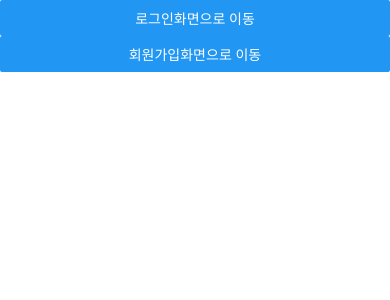
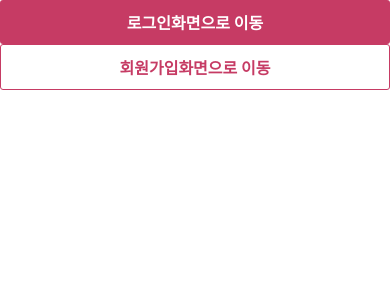
Before and after one commit to gehenna-yang/study_reactnative, a React Native app: screen / in a window 390 px wide. Shown: the top 300 px of the page. Built offline with nearby package versions, Linux system fonts and the light colour scheme.

Commit message:
custom btn add

```diff
--- /dev/null
+++ b/src/components/CustomButton.tsx
@@ -0,0 +1,89 @@
+import React from 'react';
+import {
+  Pressable,
+  StyleSheet,
+  Text,
+  PressableProps,
+  Dimensions,
+} from 'react-native';
+import {colors} from '../constants';
+
+interface CustomButtonProps extends PressableProps {
+  label: string;
+  variant?: 'filled' | 'outlined';
+  size?: 'large' | 'medium';
+  inValid?: boolean;
+}
+
+const deviceHeight = Dimensions.get('screen').height;
+
+function CustomButton({
+  label,
+  variant = 'filled',
+  size = 'large',
+  inValid = false,
+  ...props
+}: CustomButtonProps) {
+  return (
+    <Pressable
+      disabled={inValid}
+      style={({pressed}) => [
+        styles.container,
+        styles[size],
+        pressed ? styles[`${variant}Pressed`] : styles[variant],
+        inValid && styles.inValid,
+      ]}
+      {...props}>
+      <Text style={[styles.text, styles[`${variant}Text`]]}>{label}</Text>
+    </Pressable>
+  );
+}
+
+const styles = StyleSheet.create({
+  container: {
+    borderRadius: 3,
+    justifyContent: 'center',
+  },
+  inValid: {
+    opacity: 0.5,
+  },
+  filled: {
+    backgroundColor: colors.PINK_700,
+  },
+  filledPressed: {
+    backgroundColor: colors.PINK_500,
+  },
+  outlined: {
+    borderColor: colors.PINK_700,
+    borderWidth: 1,
+  },
+  outlinedPressed: {
+    borderColor: colors.PINK_500,
+    borderWidth: 1,
+    opacity: 0.5,
+  },
+  large: {
+    width: '100%',
+    paddingVertical: deviceHeight > 700 ? 15 : 10,
+    alignItems: 'center',
+    justifyContent: 'center',
+  },
+  medium: {
+    width: '50%',
+    paddingVertical: deviceHeight > 700 ? 12 : 8,
+    alignItems: 'center',
+    justifyContent: 'center',
+  },
+  text: {
+    fontSize: 16,
+    fontWeight: '700',
+  },
+  filledText: {
+    color: colors.WHITE,
+  },
+  outlinedText: {
+    color: colors.PINK_700,
+  },
+});
+
+export default CustomButton;
--- /dev/null
+++ b/src/constants/colors.ts
@@ -0,0 +1,8 @@
+const colors = {
+  WHITE: '#ffffff',
+  BLACK: '#000000',
+  PINK_500: '#BF5C79',
+  PINK_700: '#C63B64',
+};
+
+export {colors};
--- a/src/constants/index.ts
+++ b/src/constants/index.ts
@@ -1,7 +1,2 @@
-const authNavigation = {
-  AUTH_HOME: 'AuthHome',
-  LOGIN: 'Login',
-  SIGNUP: 'Signup',
-} as const;
-
-export {authNavigation};
+export * from './colors';
+export * from './navigations';
--- /dev/null
+++ b/src/constants/navigations.ts
@@ -0,0 +1,7 @@
+const authNavigation = {
+  AUTH_HOME: 'AuthHome',
+  LOGIN: 'Login',
+  SIGNUP: 'Signup',
+} as const;
+
+export {authNavigation};
--- a/src/screen/auth/AuthHomeScreen.tsx
+++ b/src/screen/auth/AuthHomeScreen.tsx
@@ -1,9 +1,10 @@
 import {StackScreenProps} from '@react-navigation/stack';
 import React from 'react';
-import {Button, StyleSheet, View} from 'react-native';
+import {StyleSheet, View} from 'react-native';
 import {SafeAreaView} from 'react-native-safe-area-context';
 import {AuthStackParamList} from '../../navigations/stack/AuthStackNavigator';
 import {authNavigation} from '../../constants';
+import CustomButton from '../../components/CustomButton';
 
 type AuthHomeScreenProps = StackScreenProps<
   AuthStackParamList,
@@ -14,12 +15,13 @@
   return (
     <SafeAreaView>
       <View>
-        <Button
-          title="로그인화면으로 이동"
+        <CustomButton
+          label="로그인화면으로 이동"
           onPress={() => navigation.navigate(authNavigation.LOGIN)}
         />
-        <Button
-          title="회원가입화면으로 이동"
+        <CustomButton
+          label="회원가입화면으로 이동"
+          variant="outlined"
           onPress={() => navigation.navigate(authNavigation.SIGNUP)}
         />
       </View>
```
